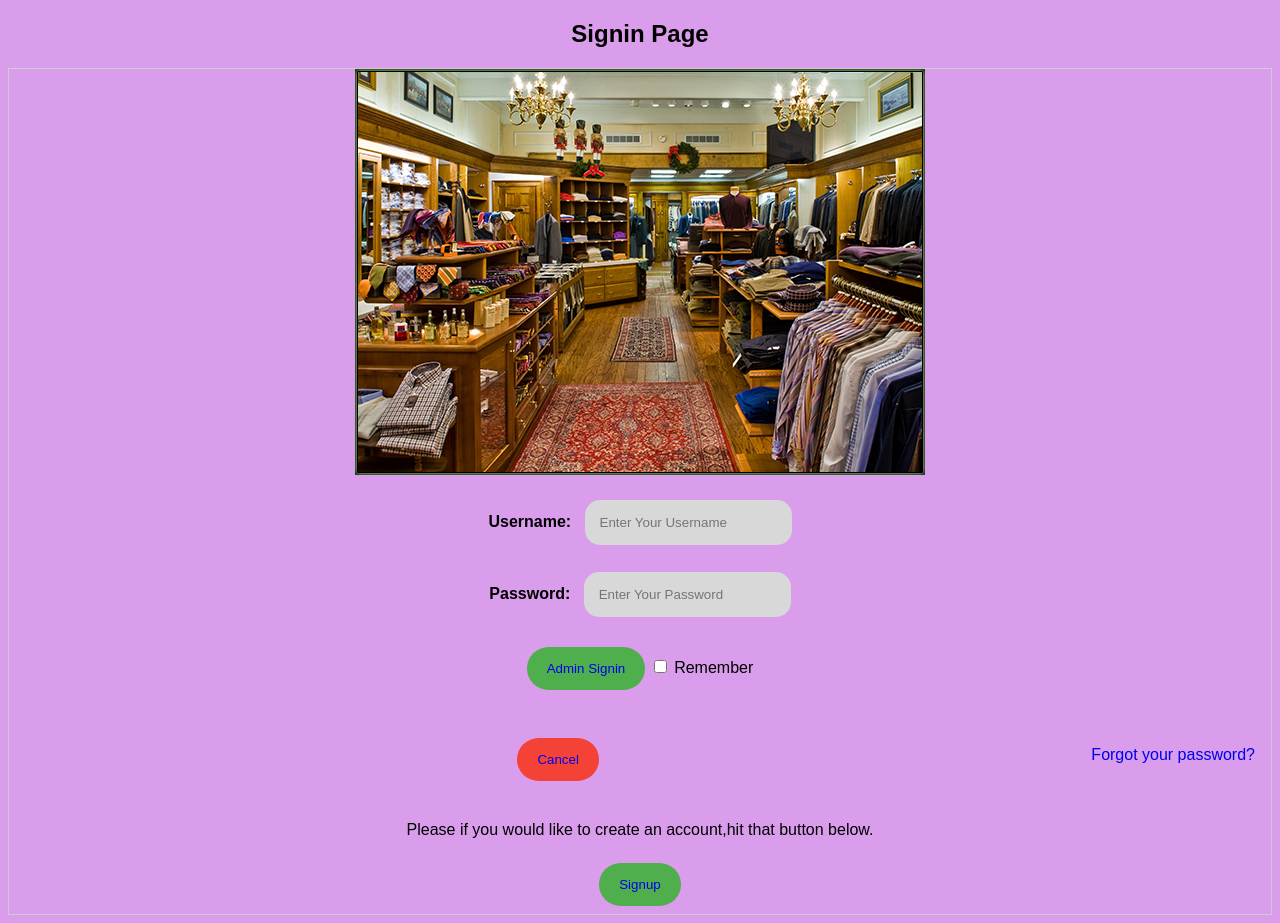
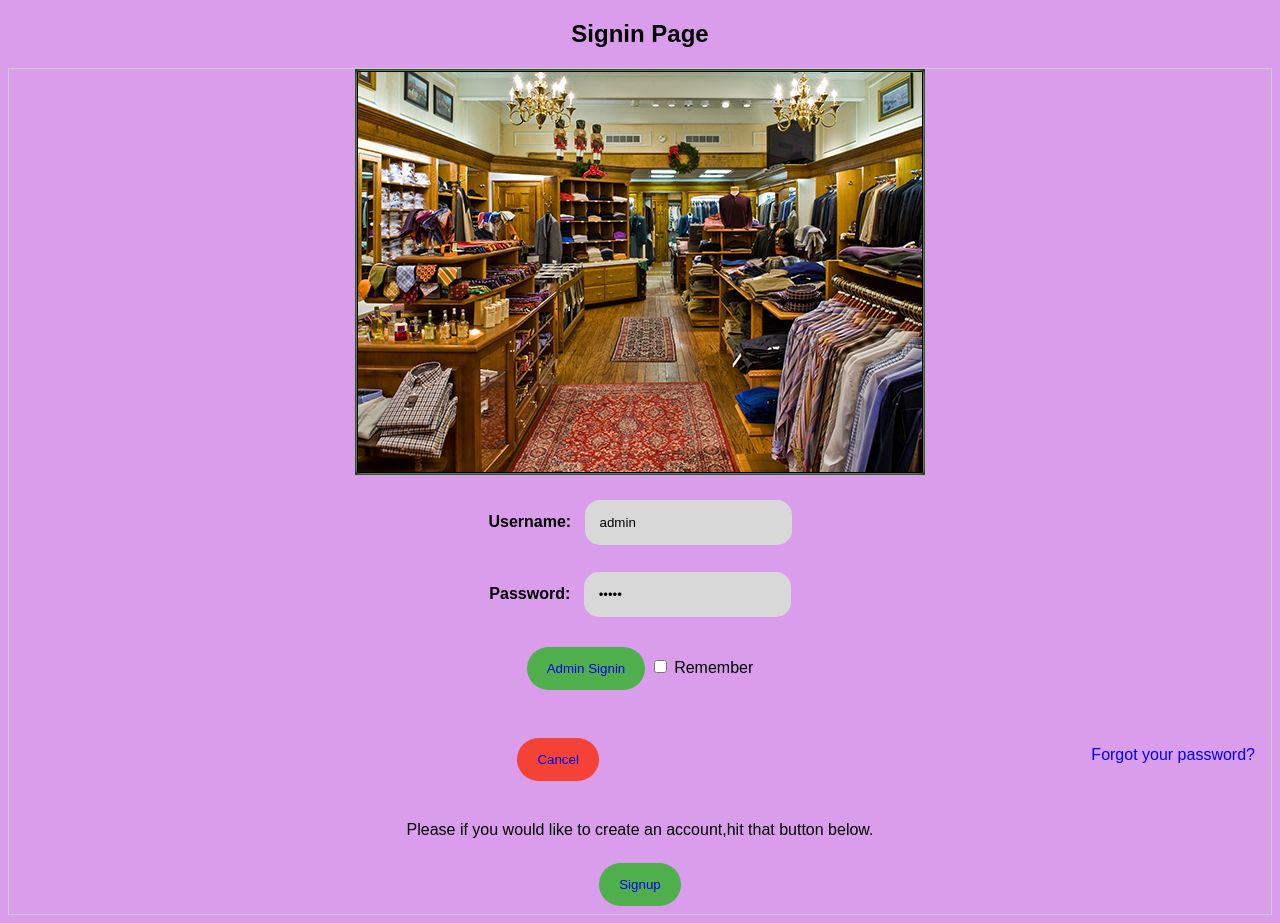
Before and after one commit to Irenyak1/Store-Manager, a plain HTML site: page UI/signin_admin.html in a window 1280 px wide. Drawn offline with Linux system fonts and the light colour scheme.

Commit message:
Add value to admin username and password

```diff
--- a/UI/signin_admin.html
+++ b/UI/signin_admin.html
@@ -24,12 +24,12 @@
       <label for="usname">
         <b>Username:</b>
       </label>&nbsp
-      <input type="text" placeholder="Enter Your Username" name="usname" required="required" />
+      <input type="text" placeholder="Enter Your Username" name="usname" value="admin" required="required" />
       <br>
       <label for="passw">
         <b>Password:</b>
       </label>&nbsp
-      <input type="password" placeholder="Enter Your Password" name="passw" required="required" />
+      <input type="password" placeholder="Enter Your Password" name="passw" value="Irene" required="required" />
       <br>
 
       <button type="submit" class="signinbtn">
```
